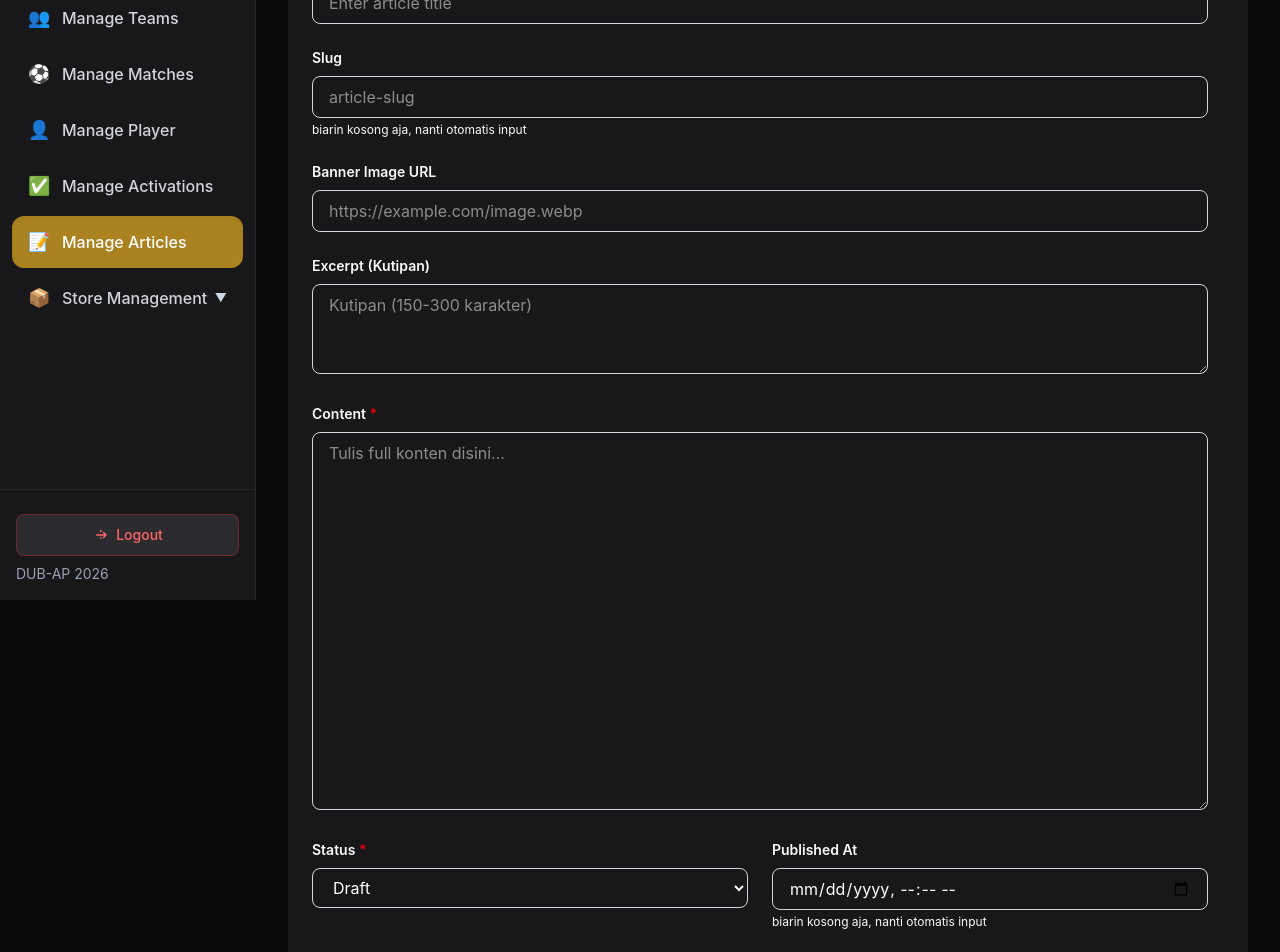
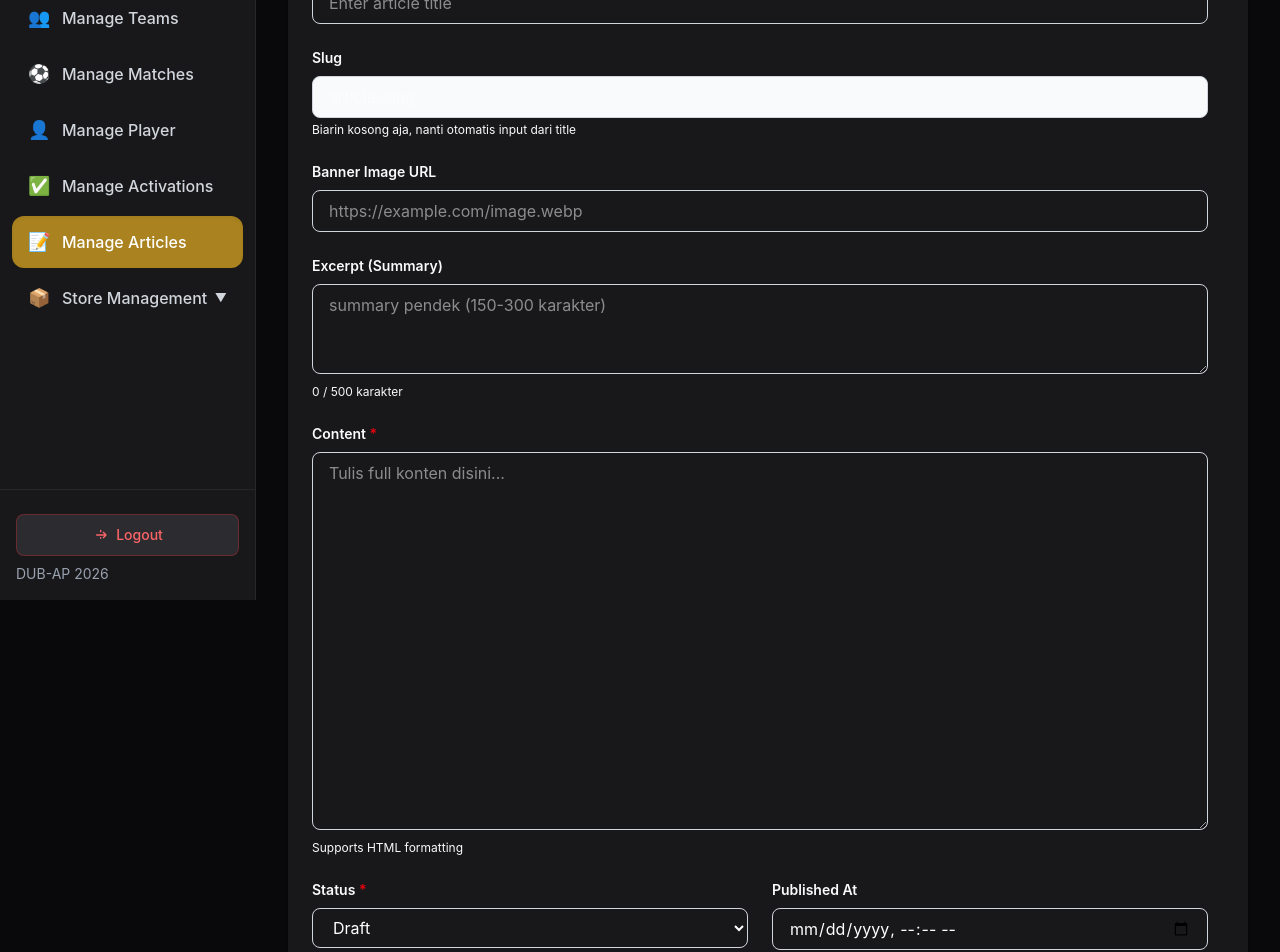
Before and after one commit to syahrullah26/admin-dewaunited, a Vue app: page /articles/create in a window 1280 px wide. Shown: the part 200-1152 px from the top of the page. Built offline with nearby package versions, Linux system fonts and the light colour scheme; sample sign-in values are in the browser's storage.

Commit message:
Layout Articles

```diff
--- a/src/components/articles/ArticleForm.vue
+++ b/src/components/articles/ArticleForm.vue
@@ -1,4 +1,3 @@
-
 <script setup lang="ts">
 import { ref, watch } from 'vue'
 import type { ArticleFormData, ValidationErrors } from '@/types/article'
@@ -42,6 +41,37 @@ const keywordsInput = ref(
   props.initialData.meta_keywords ? props.initialData.meta_keywords.join(', ') : ''
 )
 
+const slugManuallyEdited = ref(false)
+
+const stringToSlug = (str: string): string => {
+  return str
+    .toLowerCase()
+    .trim()
+    .replace(/[^\w\s-]/g, '')
+    .replace(/[\s_-]+/g, '-')
+    .replace(/^-+|-+$/g, '')
+}
+
+
+const onTitleChange = () => {
+  if (!slugManuallyEdited.value && !props.isEdit) {
+    formData.value.slug = stringToSlug(formData.value.title)
+  }
+}
+
+
+const regenerateSlug = () => {
+  formData.value.slug = stringToSlug(formData.value.title)
+  slugManuallyEdited.value = false
+}
+
+
+watch(() => formData.value.slug, (newSlug, oldSlug) => {
+  if (oldSlug !== undefined && newSlug !== stringToSlug(formData.value.title)) {
+    slugManuallyEdited.value = true
+  }
+})
+
 watch(() => props.initialData, (newData) => {
   if (newData && Object.keys(newData).length > 0) {
     formData.value = {
@@ -78,6 +108,7 @@ const handleSubmit = () => {
   emit('submit', formData.value)
 }
 </script>
+
 <template>
   <form @submit.prevent="handleSubmit" class="max-w-4xl">
     <!-- Title -->
@@ -91,6 +122,7 @@ const handleSubmit = () => {
         type="text"
         placeholder="Enter article title"
         required
+        @input="onTitleChange"
         class="w-full px-4 py-2 border border-gray-300 rounded-lg focus:ring-2 focus:ring-gold focus:border-goldDark outline-none"
       />
       <span v-if="errors.title" class="block mt-1 text-sm text-red-600">{{ errors.title[0] }}</span>
@@ -101,14 +133,27 @@ const handleSubmit = () => {
       <label for="slug" class="block text-sm font-semibold text-zinc-50 mb-2">
         Slug
       </label>
+      <div class="relative">
         <input
           id="slug"
           v-model="formData.slug"
           type="text"
           placeholder="article-slug"
           class="w-full px-4 py-2 border border-gray-300 rounded-lg focus:ring-2 focus:ring-gold focus:border-goldDark outline-none"
+          :class="{'bg-gray-50': !slugManuallyEdited && !props.isEdit}"
         />
-      <small class="block mt-1 text-xs text-zinc-50">biarin kosong aja, nanti otomatis input</small>
+        <button
+          v-if="formData.title && !props.isEdit"
+          type="button"
+          @click="regenerateSlug"
+          class="absolute right-2 top-1/2 -translate-y-1/2 px-3 py-1 text-xs bg-gold text-white hover:bg-goldDark rounded transition-colors"
+        >
+          Regenerate
+        </button>
+      </div>
+      <small class="block mt-1 text-xs text-zinc-50">
+        {{ slugManuallyEdited ? 'Custom slug (manually edited)' : 'Biarin kosong aja, nanti otomatis input dari title' }}
+      </small>
       <span v-if="errors.slug" class="block mt-1 text-sm text-red-600">{{ errors.slug[0] }}</span>
     </div>
 
@@ -135,16 +180,17 @@ const handleSubmit = () => {
     <!-- Excerpt -->
     <div class="mb-6">
       <label for="excerpt" class="block text-sm font-semibold text-zinc-50 mb-2">
-        Excerpt (Kutipan)
+        Excerpt (Summary)
       </label>
       <textarea
         id="excerpt"
         v-model="formData.excerpt"
         rows="3"
-        placeholder="Kutipan (150-300 karakter)"
+        placeholder="summary pendek (150-300 karakter)"
         maxlength="500"
         class="w-full px-4 py-2 border border-gray-300 rounded-lg focus:ring-2 focus:ring-gold focus:border-goldDark outline-none resize-y"
       ></textarea>
+      <small class="block mt-1 text-xs text-zinc-50">{{ formData.excerpt?.length || 0 }} / 500 karakter</small>
       <span v-if="errors.excerpt" class="block mt-1 text-sm text-red-600">{{ errors.excerpt[0] }}</span>
     </div>
 
@@ -161,6 +207,7 @@ const handleSubmit = () => {
         required
         class="w-full px-4 py-2 border border-gray-300 rounded-lg focus:ring-2 focus:ring-gold focus:border-goldDark outline-none resize-y"
       ></textarea>
+      <small class="block mt-1 text-xs text-zinc-50">Supports HTML formatting</small>
       <span v-if="errors.content" class="block mt-1 text-sm text-red-600">{{ errors.content[0] }}</span>
     </div>
 
@@ -193,7 +240,7 @@ const handleSubmit = () => {
           type="datetime-local"
           class="w-full px-4 py-2 border border-gray-300 rounded-lg focus:ring-2 focus:ring-gold focus:border-goldDark outline-none"
         />
-        <small class="block mt-1 text-xs text-zinc-50">biarin kosong aja, nanti otomatis input</small>
+        <small class="block mt-1 text-xs text-zinc-50">Biarin kosong aja, nanti otomatis input</small>
         <span v-if="errors.published_at" class="block mt-1 text-sm text-red-600">{{ errors.published_at[0] }}</span>
       </div>
     </div>
@@ -234,7 +281,7 @@ const handleSubmit = () => {
           class="w-full px-4 py-2 border border-gray-300 rounded-lg focus:ring-2 focus:ring-gold focus:border-goldDark outline-none resize-y"
         ></textarea>
         <small class="block mt-1 text-xs text-zinc-50">
-          {{ formData.meta_description?.length || 0 }} / 160 karakter (rrekomendasi)
+          {{ formData.meta_description?.length || 0 }} / 160 karakter (rekomendasi)
         </small>
       </div>
 
@@ -258,10 +305,10 @@ const handleSubmit = () => {
           <span
             v-for="(keyword, index) in formData.meta_keywords"
             :key="index"
-            class="inline-flex items-center gap-2 px-3 py-1 bg-indigo-100 text-indigo-700 rounded-full text-sm"
+            class="inline-flex items-center gap-2 px-3 py-1 bg-gold text-zinc-50 rounded-full text-sm"
           >
             {{ keyword }}
-            <button type="button" @click="removeKeyword(index)" class="text-indigo-700 hover:text-indigo-900 text-lg leading-none">
+            <button type="button" @click="removeKeyword(index)" class="text-zinc-50 hover:text-zinc-200 text-lg leading-none">
               ×
             </button>
           </span>
```
Lines whose indentation alone changed are shown as unchanged.
